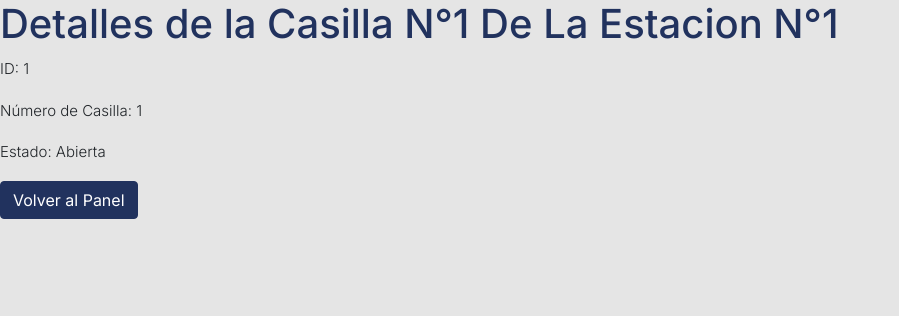
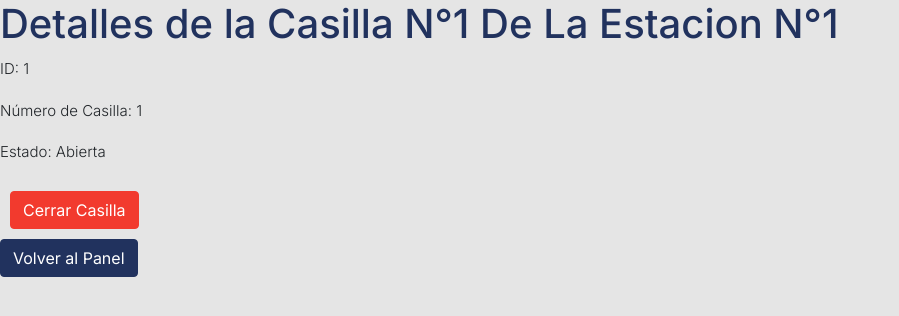
Before and after one commit to facugirardi/Peaje, a Django app: page /detalle_casilla/1/ in a window 1280 px wide. Shown: the top 316 px of the page, without its empty margins (0-899 px from the left). Run offline with Django 4.2, Linux system fonts and the light colour scheme; tables that the repository leaves empty hold one stand-in row (values such as "Sample post"); some libraries are stand-ins or nearby versions.

Commit message:
funcionalidad abrir y cerrar casilla

```diff
--- a/peaje/peajeApp/models.py
+++ b/peaje/peajeApp/models.py
@@ -81,6 +81,13 @@ class Casilla(models.Model):
     def generar_reporte_casilla(self):
         pass
 
+    def abrir_casilla(self):
+        self.estado = True
+        self.save()
+
+    def cerrar_casilla(self):
+        self.estado = False
+        self.save()
 
 
 class Usuario(AbstractBaseUser, PermissionsMixin):
--- a/peaje/peajeApp/templates/detalle_casilla.html
+++ b/peaje/peajeApp/templates/detalle_casilla.html
@@ -9,9 +9,14 @@
     <p>Número de Casilla: {{ casilla.num_casilla }}</p>
     <p>Estado: {% if casilla.estado %}Abierta{% else %}Cerrada{% endif %}</p>
 
-    {% if estacion_info %}
-        <p>Casilla de la Estación: {{ estacion_info.numero_estacion }}</p>
-    {% endif %}
+    <form method="post" action="{% url 'detalle_casilla' casilla.id %}">
+        {% csrf_token %}
+        {% if casilla.estado %}
+            <button type="submit" name="cerrar_casilla" class="btn btn-danger">Cerrar Casilla</button>
+        {% else %}
+            <button type="submit" name="abrir_casilla" class="btn btn-success">Abrir Casilla</button>
+        {% endif %}
+    </form>
 
     <a href="{% url 'panel' %}" class="btn btn-outline-primary">Volver al Panel</a>
 {% endblock %}
--- a/peaje/peajeApp/views.py
+++ b/peaje/peajeApp/views.py
@@ -309,11 +309,20 @@ class PanelView(View):
 
         return render(request, 'panel_admin.html', context)
 
-
 class DetalleCasillaView(View):
     template_name = "detalle_casilla.html"
 
     def get(self, request, casilla_id):
         casilla = get_object_or_404(Casilla, id=casilla_id)
+        return render(request, self.template_name, {'casilla': casilla})
+
+    def post(self, request, casilla_id):
+        casilla = get_object_or_404(Casilla, id=casilla_id)
+
+        if 'abrir_casilla' in request.POST:
+            casilla.abrir_casilla()
+
+        if 'cerrar_casilla' in request.POST:
+            casilla.cerrar_casilla()
 
         return render(request, self.template_name, {'casilla': casilla})
```
